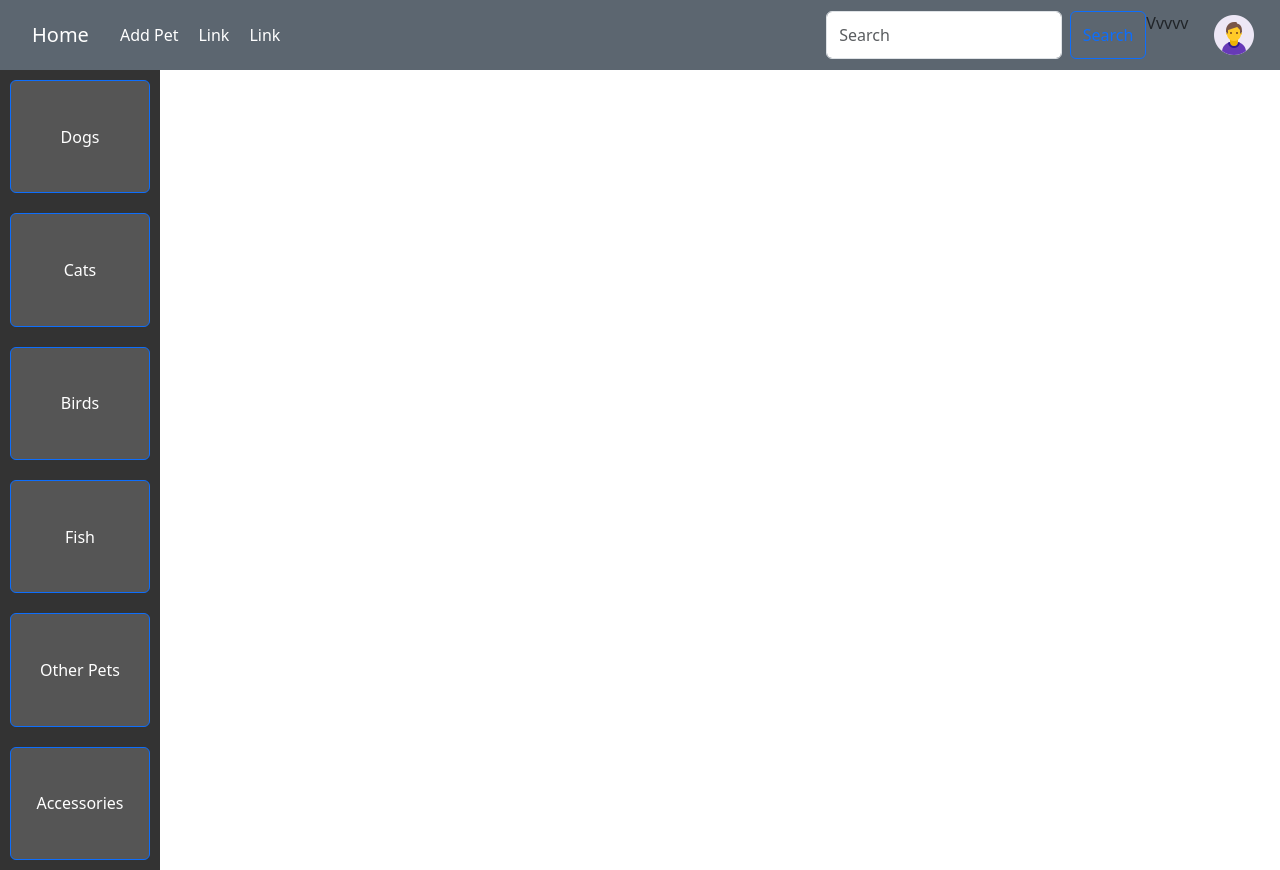
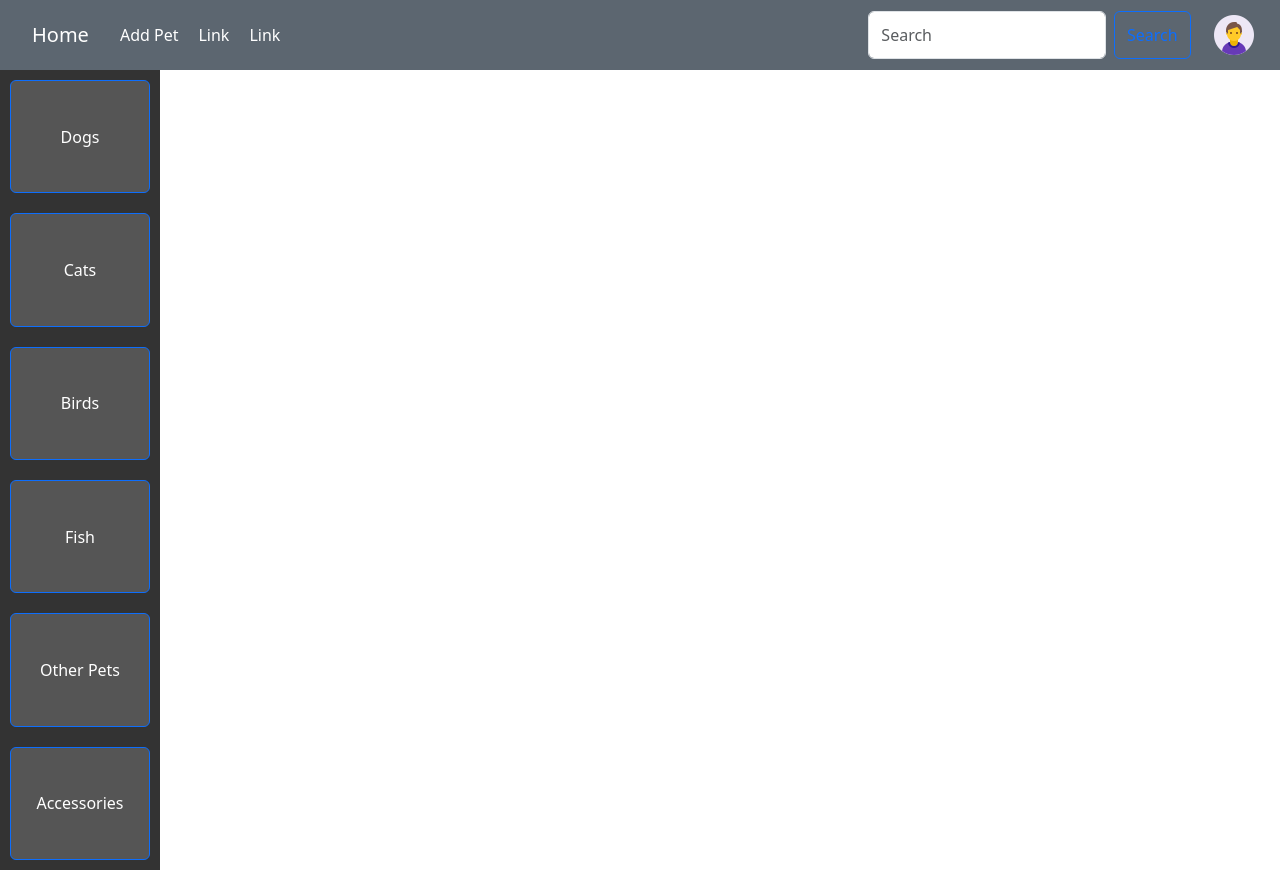
Before and after one commit to vishnunairgit/my_pet_FE, a React (Create React App) app: page /home in a window 1280 px wide. Built offline with nearby package versions, Linux system fonts and the light colour scheme.

Commit message:
user details added in the navbar

```diff
--- a/src/Pages/homePage/TopNavbar/TopNavbar.jsx
+++ b/src/Pages/homePage/TopNavbar/TopNavbar.jsx
@@ -9,10 +9,10 @@ import { useSelector } from 'react-redux'
 
 function TopNavbar() {
 
+  const {userDetails}=useSelector((state)=>state.user)
 
   const navigate =useNavigate()
 
-  const {userDetails}=useSelector((state)=>state.user)
 
   const handleNavigateHome = ()=>{
     navigate('/dog')
@@ -52,9 +52,7 @@ function TopNavbar() {
         {/* <button className="btn btn-primary" type="submit">Search</button> */}
       </form>
 
-        <div>
-        {userDetails.name}
-        </div>
+       <div>{userDetails.firstName}{userDetails.lastName}</div>
       <img src={userLogo} alt="" />
 
 
--- a/src/Pages/landingPage/login/Login.jsx
+++ b/src/Pages/landingPage/login/Login.jsx
@@ -5,11 +5,18 @@ import axios from 'axios'
 import { BASE_URL } from '../../../constants/BaseUrl'
 import { useNavigate } from 'react-router-dom'
 import { toastError, toastSucces } from '../../../constants/plugines'
+import { useDispatch, useSelector } from 'react-redux'
+import { setuserDetails } from '../../../ToolKit/userSlice'
 
 
 
 
 function Login({setloginsignup}) {
+
+
+  const {userDetails}=useSelector((state)=>state.user)
+
+  const dispatch=useDispatch()
 
   const navigate=useNavigate()
 
@@ -17,7 +24,6 @@ function Login({setloginsignup}) {
     email: '',
     password: '',
   })
-
 
 
   const handleLogin =()=>{
@@ -35,6 +41,9 @@ function Login({setloginsignup}) {
             localStorage.setItem('token', res.data.token)
 
            const  parsedToken = parseJwt(res.data.token)
+
+           dispatch(setuserDetails(parsedToken))
+
            console.log(parsedToken,'----lllll-----');
 
 
--- a/src/ToolKit/userSlice.js
+++ b/src/ToolKit/userSlice.js
@@ -1,16 +1,15 @@
+
 import { createSlice } from "@reduxjs/toolkit";
+
+const INITIAL_STATE={userDetails:{}}
 
 
 const userSlice=createSlice({
     name:'user',
-    initialState:{
-        userDetails:{name:'vvvvv'},
-        // usreRole:'',
-
-    },
+    initialState:INITIAL_STATE,
     reducers:{
-        setuserDetails:(state , action)=>{
-            state.userDetails={}
+        setuserDetails:(state,action)=>{
+            state.userDetails=action.payload
         },
         // setusreRole:(state,action)=>{
         //     state.usreRole=''
@@ -20,3 +19,25 @@ const userSlice=createSlice({
 
 export const {setuserDetails}=userSlice.actions
 export default userSlice.reducer
+
+
+
+// the code we can write in another way
+// import { createSlice } from "@reduxjs/toolkit";
+// const userSlice=createSlice({
+//     name:'user',
+//     initialState:{
+//         userDetails:{},
+//         // usreRole:'',
+//     },
+//     reducers:{
+//         setuserDetails:(state,action)=>{
+//             state.userDetails=action.payload
+//         },
+//         // setusreRole:(state,action)=>{
+//         //     state.usreRole=''
+//         // }
+//     }
+// })
+// export const {setuserDetails}=userSlice.actions
+// export default userSlice.reducer
```
Also changed, not shown: src/Pages/Add Pet/AddPet.jsx (renamed from src/Pages/Common/Add Pet/AddPet.jsx), src/Pages/Add Pet/addpet.css (renamed from src/Pages/Common/Add Pet/addpet.css).
